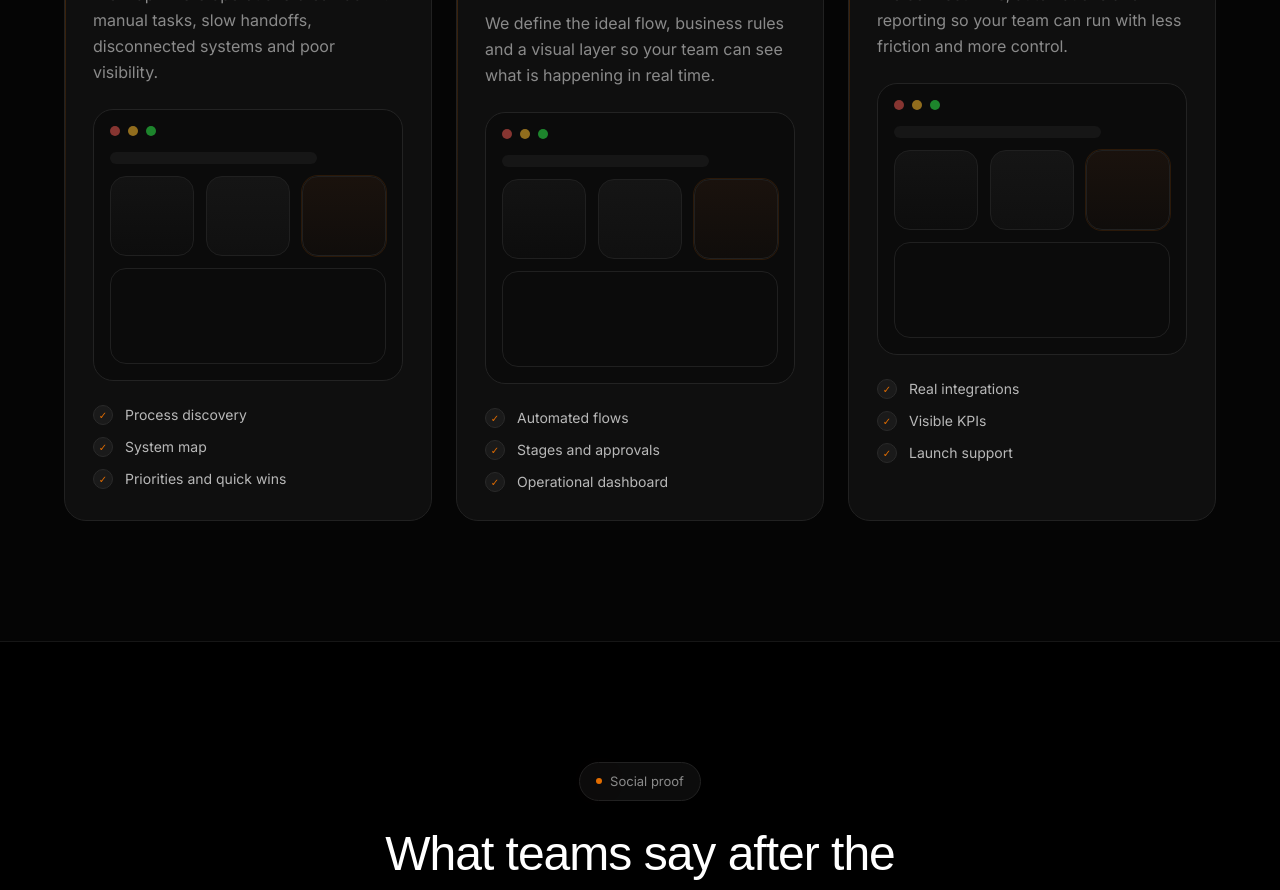
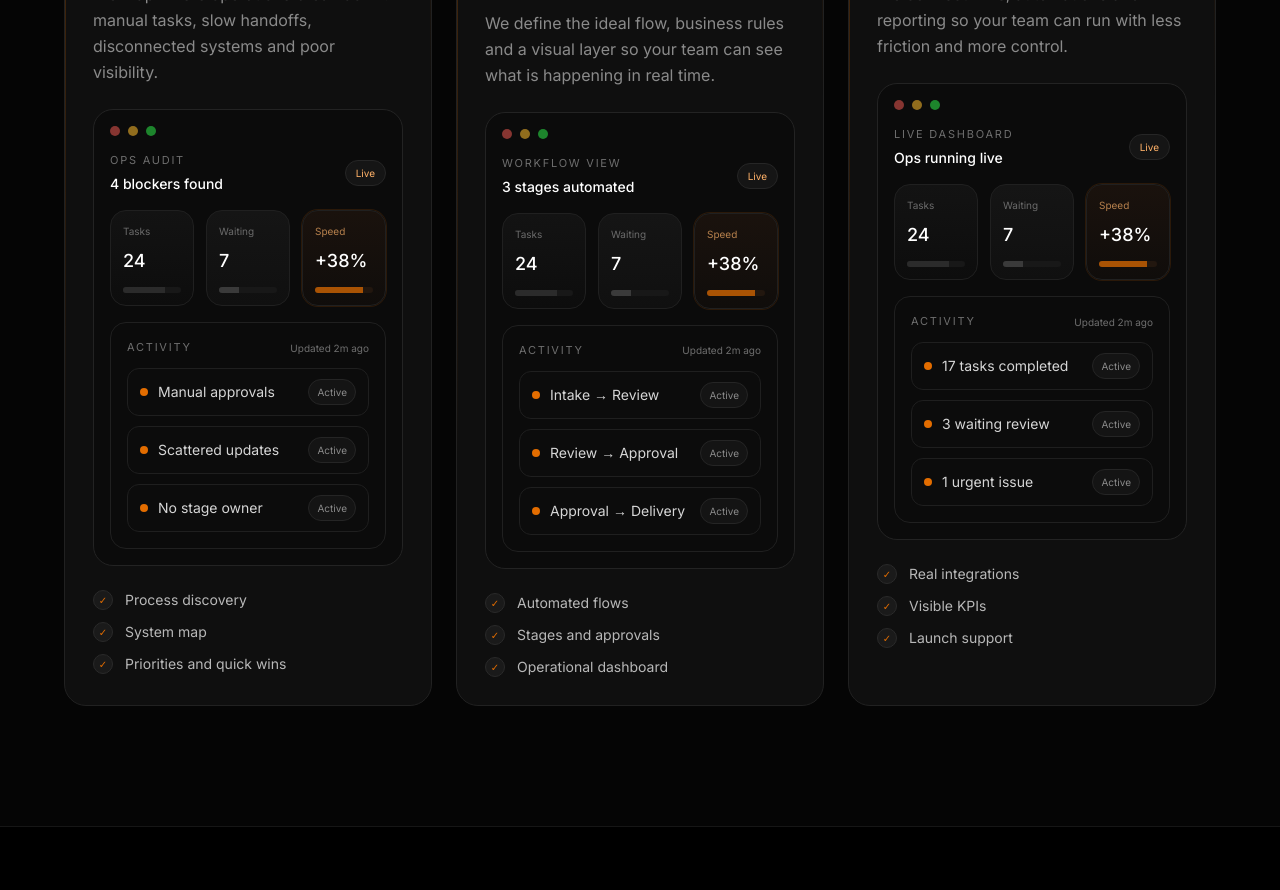
Before and after one commit to pluisx/unitvent, a Next.js app: page / in a window 1280 px wide. Shown: the part 2660-3550 px from the top of the page. Built offline with nearby package versions, Linux system fonts and the light colour scheme; a web font is replaced by a local one.

Commit message:
fill process mockups with richer UI states

```diff
--- a/src/components/Process.tsx
+++ b/src/components/Process.tsx
@@ -8,6 +8,11 @@ const phases = [
       'We map where operations break down: manual tasks, slow handoffs, disconnected systems and poor visibility.',
     bullets: ['Process discovery', 'System map', 'Priorities and quick wins'],
     metric: '1 week',
+    mock: {
+      title: 'Ops Audit',
+      status: '4 blockers found',
+      rows: ['Manual approvals', 'Scattered updates', 'No stage owner'],
+    },
   },
   {
     step: '02',
@@ -16,6 +21,11 @@ const phases = [
       'We define the ideal flow, business rules and a visual layer so your team can see what is happening in real time.',
     bullets: ['Automated flows', 'Stages and approvals', 'Operational dashboard'],
     metric: '2–3 weeks',
+    mock: {
+      title: 'Workflow View',
+      status: '3 stages automated',
+      rows: ['Intake → Review', 'Review → Approval', 'Approval → Delivery'],
+    },
   },
   {
     step: '03',
@@ -24,6 +34,11 @@ const phases = [
       'We connect APIs, automations and reporting so your team can run with less friction and more control.',
     bullets: ['Real integrations', 'Visible KPIs', 'Launch support'],
     metric: 'Go live',
+    mock: {
+      title: 'Live Dashboard',
+      status: 'Ops running live',
+      rows: ['17 tasks completed', '3 waiting review', '1 urgent issue'],
+    },
   },
 ];
 
@@ -68,14 +83,61 @@ export default function Process() {
                   <span className="w-2.5 h-2.5 rounded-full bg-[#febc2e] animate-pulse [animation-delay:150ms]" />
                   <span className="w-2.5 h-2.5 rounded-full bg-[#28c840] animate-pulse [animation-delay:300ms]" />
                 </div>
-                <div className="space-y-3 relative z-10">
-                  <div className="h-3 rounded-full bg-[#161616] w-3/4 process-line process-line-1" />
+
+                <div className="relative z-10 space-y-4">
+                  <div className="flex items-center justify-between gap-3">
+                    <div>
+                      <div className="text-[11px] uppercase tracking-[0.16em] text-[#6e6e6e] mb-1">{phase.mock.title}</div>
+                      <div className="text-sm text-white font-medium">{phase.mock.status}</div>
+                    </div>
+                    <div className="px-2.5 py-1 rounded-full bg-[#151515] border border-[#262626] text-[10px] text-[#ffb168]">
+                      Live
+                    </div>
+                  </div>
+
                   <div className="grid grid-cols-3 gap-3">
-                    <div className="h-20 rounded-2xl border border-[#202020] bg-[linear-gradient(180deg,#131313,#0d0d0d)] process-tile" />
-                    <div className="h-20 rounded-2xl border border-[#202020] bg-[linear-gradient(180deg,#151515,#101010)] process-tile [animation-delay:120ms]" />
-                    <div className="h-20 rounded-2xl border border-[#202020] bg-[linear-gradient(180deg,#1a120d,#100d0b)] ring-1 ring-[#e36d00]/15 process-tile process-tile-accent [animation-delay:240ms]" />
+                    <div className="rounded-2xl border border-[#202020] bg-[linear-gradient(180deg,#131313,#0d0d0d)] p-3 process-tile">
+                      <div className="text-[10px] text-[#6b6b6b] mb-2">Tasks</div>
+                      <div className="text-lg font-medium">24</div>
+                      <div className="h-1.5 rounded-full bg-[#181818] mt-3 overflow-hidden">
+                        <div className="h-full w-[72%] bg-[#2b2b2b]" />
+                      </div>
+                    </div>
+                    <div className="rounded-2xl border border-[#202020] bg-[linear-gradient(180deg,#151515,#101010)] p-3 process-tile [animation-delay:120ms]">
+                      <div className="text-[10px] text-[#6b6b6b] mb-2">Waiting</div>
+                      <div className="text-lg font-medium">7</div>
+                      <div className="h-1.5 rounded-full bg-[#181818] mt-3 overflow-hidden">
+                        <div className="h-full w-[34%] bg-[#3a3a3a]" />
+                      </div>
+                    </div>
+                    <div className="rounded-2xl border border-[#202020] bg-[linear-gradient(180deg,#1a120d,#100d0b)] ring-1 ring-[#e36d00]/15 p-3 process-tile process-tile-accent [animation-delay:240ms]">
+                      <div className="text-[10px] text-[#b7814d] mb-2">Speed</div>
+                      <div className="text-lg font-medium">+38%</div>
+                      <div className="h-1.5 rounded-full bg-[#22170f] mt-3 overflow-hidden">
+                        <div className="h-full w-[82%] bg-[#e36d00]/70" />
+                      </div>
+                    </div>
                   </div>
-                  <div className="h-24 rounded-2xl border border-[#202020] bg-[radial-gradient(circle_at_top,rgba(227,109,0,0.14),transparent_40%),#101010] process-panel" />
+
+                  <div className="rounded-2xl border border-[#202020] bg-[radial-gradient(circle_at_top,rgba(227,109,0,0.14),transparent_40%),#101010] p-4 process-panel">
+                    <div className="flex items-center justify-between mb-3">
+                      <div className="text-[11px] uppercase tracking-[0.16em] text-[#6e6e6e]">Activity</div>
+                      <div className="text-[10px] text-[#6e6e6e]">Updated 2m ago</div>
+                    </div>
+                    <div className="space-y-2.5">
+                      {phase.mock.rows.map((row, rowIndex) => (
+                        <div key={row} className="flex items-center justify-between gap-3 rounded-xl border border-[#1f1f1f] bg-[#0d0d0d]/80 px-3 py-2.5 process-line" style={{ animationDelay: `${rowIndex * 120}ms` }}>
+                          <div className="flex items-center gap-2.5 min-w-0">
+                            <span className="w-2 h-2 rounded-full bg-[#e36d00] shrink-0" />
+                            <span className="text-sm text-[#d6d6d6] truncate">{row}</span>
+                          </div>
+                          <span className="px-2 py-1 rounded-full bg-[#141414] border border-[#252525] text-[10px] text-[#8a8a8a] shrink-0">
+                            Active
+                          </span>
+                        </div>
+                      ))}
+                    </div>
+                  </div>
                 </div>
               </div>
 
```
